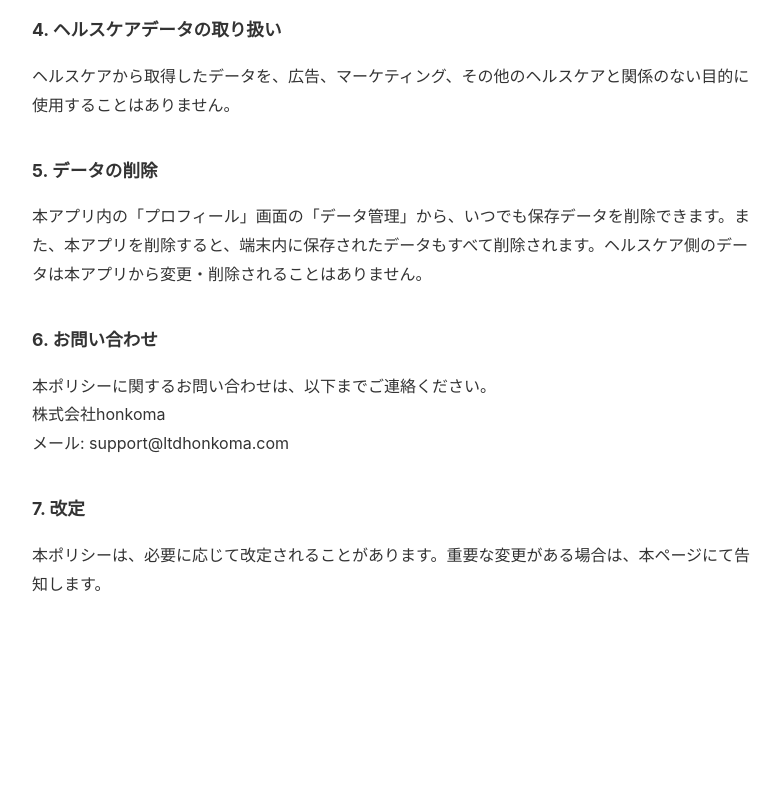
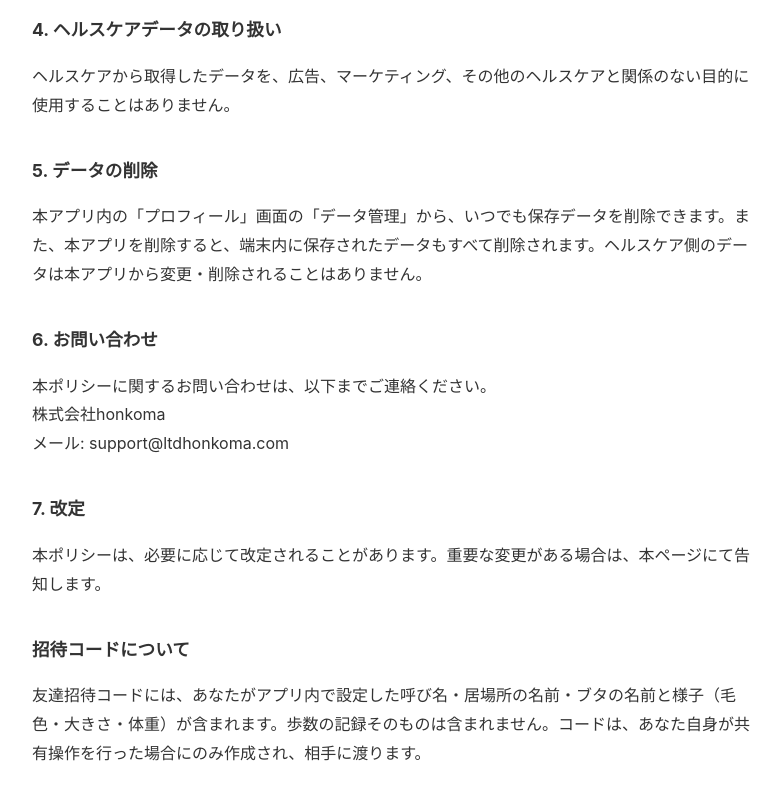
Before and after one commit to MaururuTakumi/pigcafe-site, a plain HTML site: page privacy.html in a window 1280 px wide. Shown: the part 649-1449 px from the top of the page, without its empty margins (248-1028 px from the left). Before the commit the page ends 1328 px from the top, so only its background shows below. Drawn offline with Linux system fonts and the light colour scheme.

Commit message:
Privacy: describe invite code contents

```diff
--- a/privacy.html
+++ b/privacy.html
@@ -38,5 +38,7 @@
 
 <h2>7. 改定</h2>
 <p>本ポリシーは、必要に応じて改定されることがあります。重要な変更がある場合は、本ページにて告知します。</p>
+<h2>招待コードについて</h2>
+<p>友達招待コードには、あなたがアプリ内で設定した呼び名・居場所の名前・ブタの名前と様子（毛色・大きさ・体重）が含まれます。歩数の記録そのものは含まれません。コードは、あなた自身が共有操作を行った場合にのみ作成され、相手に渡ります。</p>
 </body>
 </html>
```
